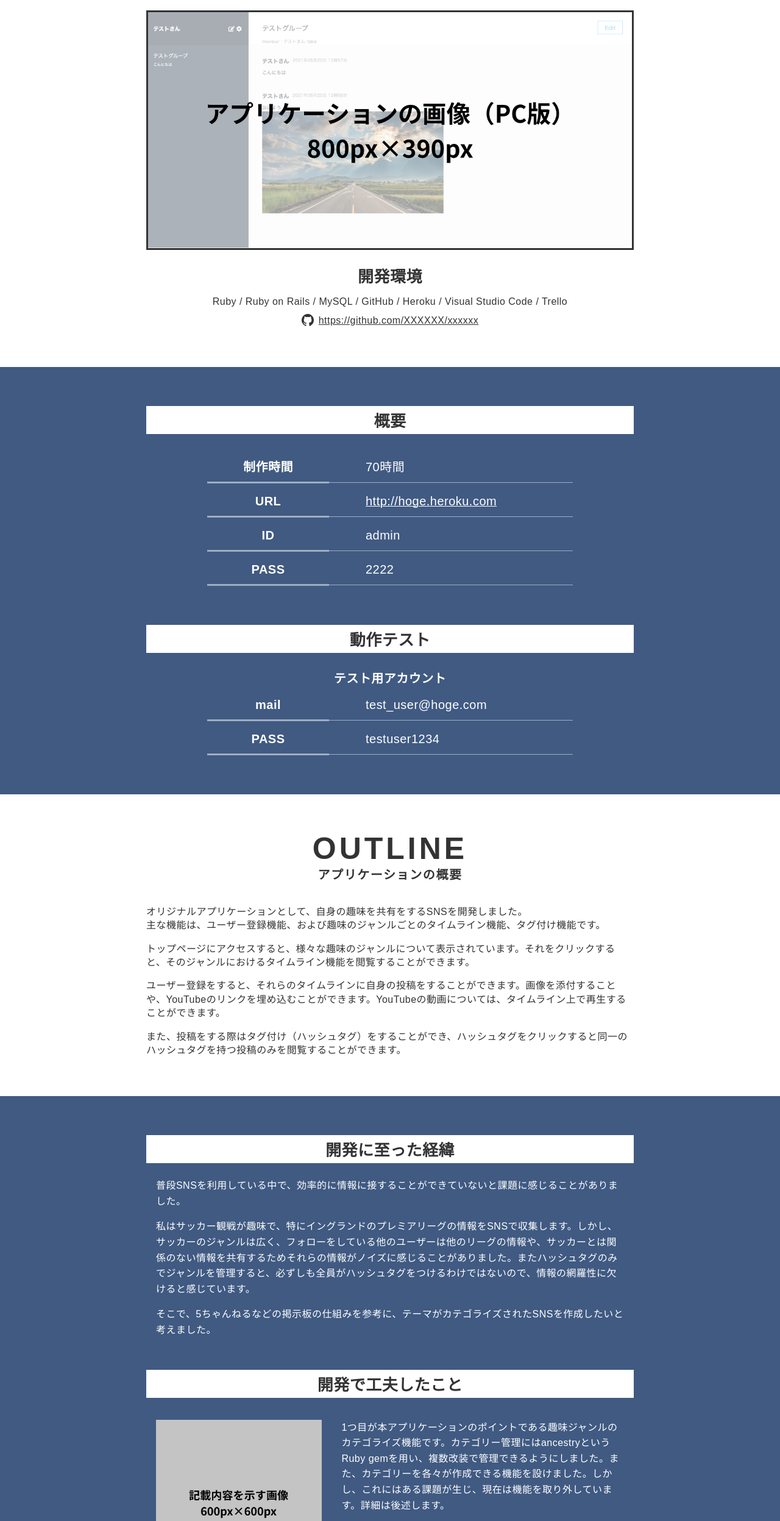
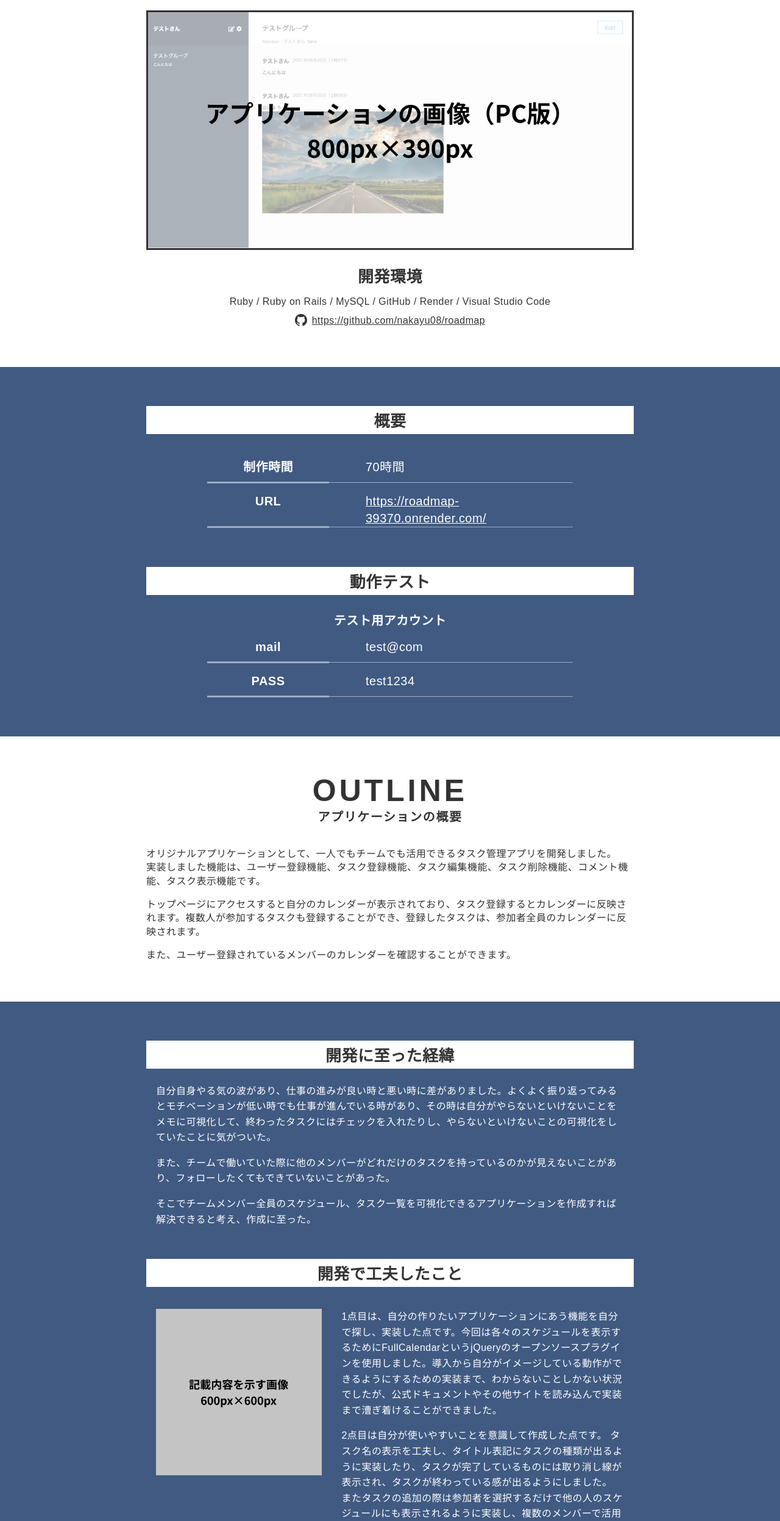
Before and after one commit to nakayu08/portfolio-site, a plain HTML site: page works/02.html in a window 1280 px wide. Shown: the part 198-2693 px from the top of the page at 61% size. Drawn offline with nearby package versions, Linux system fonts and the light colour scheme.

Commit message:
roadmapの記載追加

```diff
--- a/works/02.html
+++ b/works/02.html
@@ -3,7 +3,7 @@
   <head>
     <meta charset="utf-8">
     <!-- 記載番号：2 -->
-    <title>オリアプ（オリジナルアプリ）</title>
+    <title>roadmap（タスク管理アプリ）</title>
     <meta name="viewport" content="width=device-width, initial-scale=1.0">
     <link rel="stylesheet" href="../css/style.css" />
   </head>
@@ -13,7 +13,7 @@
           <h1>
             <a href="../">
               <!-- 記載番号：1 -->
-              <span class="header__logo-title">Tech Taro</span>
+              <span class="header__logo-title">Nakabo Yuki</span>
               <span class="header__logo-sub">Portfolio</span>
             </a>
           </h1>
@@ -33,7 +33,7 @@
       <section class="p-work-firstview">
         <div class="section-inner">
           <!-- 記載番号：2（記載番号2は5行目にもあるので気をつけてください） -->
-          <h2>HOBCHA（趣味共有SNS）</h2>
+          <h2>roadmap（タスク管理アプリ）</h2>
           <div class="p-work-firstview__pict obj-fit-img">
             <!-- images/02に配置した、オリジナルアプリの画像（PC版）のパスを記載する -->
             <img src="../images/work/02/pict-work02-firstview_pc.jpg" class="show-pc">
@@ -43,9 +43,9 @@
           <div class="p-work-firstview__text-area">
             <h3 class="p-work-firstview__text-titile">開発環境</h3>
             <!-- 記載番号：3 -->
-            <p class="p-work-firstview__text">Ruby / Ruby on Rails / MySQL / GitHub / Heroku / Visual Studio Code / Trello</p>
+            <p class="p-work-firstview__text">Ruby / Ruby on Rails / MySQL / GitHub / Render / Visual Studio Code </p>
             <!-- 記載番号：4 -->
-            <p class="p-work-firstview__text-link"><a href="__URL__" target="_blank">https://github.com/XXXXXX/xxxxxx</a></p>
+            <p class="p-work-firstview__text-link"><a href="https://github.com/nakayu08/roadmap" target="_blank">https://github.com/nakayu08/roadmap</a></p>
           </div>
         </div>
       </section>
@@ -63,17 +63,7 @@
                 <tr>
                   <th>URL</th>
                   <!-- 記載番号：6 -->
-                  <td><a href="__URL__" target="_blank">http://hoge.heroku.com</a></td>
-                </tr>
-                <tr>
-                  <th>ID</th>
-                  <!-- 記載番号：7 -->
-                  <td>admin</td>
-                </tr>
-                <tr>
-                  <th>PASS</th>
-                  <!-- 記載番号：8 -->
-                  <td>2222</td>
+                  <td><a href="https://roadmap-39370.onrender.com/" target="_blank">https://roadmap-39370.onrender.com/</a></td>
                 </tr>
               </table>
             </li>
@@ -84,12 +74,12 @@
                 <tr>
                   <th>mail</th>
                   <!-- 記載番号：9 -->
-                  <td>test_user@hoge.com</td>
+                  <td>test@com</td>
                 </tr>
                 <tr>
                   <th>PASS</th>
                   <!-- 記載番号：10 -->
-                  <td>testuser1234</td>
+                  <td>test1234</td>
                 </tr>
               </table>
             </li>
@@ -105,18 +95,15 @@
             <!-- 記載番号：11 -->
             <div class="p-work-outline__text">
               <p>
-                オリジナルアプリケーションとして、自身の趣味を共有をするSNSを開発しました。
+                オリジナルアプリケーションとして、一人でもチームでも活用できるタスク管理アプリを開発しました。
                 <br>
-                主な機能は、ユーザー登録機能、および趣味のジャンルごとのタイムライン機能、タグ付け機能です。
+                実装しました機能は、ユーザー登録機能、タスク登録機能、タスク編集機能、タスク削除機能、コメント機能、タスク表示機能です。
               </p>
               <p>
-                トップページにアクセスすると、様々な趣味のジャンルについて表示されています。それをクリックすると、そのジャンルにおけるタイムライン機能を閲覧することができます。
+                トップページにアクセスすると自分のカレンダーが表示されており、タスク登録するとカレンダーに反映されます。複数人が参加するタスクも登録することができ、登録したタスクは、参加者全員のカレンダーに反映されます。
               </p>
               <p>
-                ユーザー登録をすると、それらのタイムラインに自身の投稿をすることができます。画像を添付することや、YouTubeのリンクを埋め込むことができます。YouTubeの動画については、タイムライン上で再生することができます。
-              </p>
-              <p>
-                また、投稿をする際はタグ付け（ハッシュタグ）をすることができ、ハッシュタグをクリックすると同一のハッシュタグを持つ投稿のみを閲覧することができます。
+                また、ユーザー登録されているメンバーのカレンダーを確認することができます。
               </p>
             </div>
           </div>
@@ -130,13 +117,13 @@
               <!-- 記載番号：12 -->
               <div class="p-work-about__item-block">
                 <p>
-                  普段SNSを利用している中で、効率的に情報に接することができていないと課題に感じることがありました。
+                  自分自身やる気の波があり、仕事の進みが良い時と悪い時に差がありました。よくよく振り返ってみるとモチベーションが低い時でも仕事が進んでいる時があり、その時は自分がやらないといけないことをメモに可視化して、終わったタスクにはチェックを入れたりし、やらないといけないことの可視化をしていたことに気がついた。
                 </p>
                 <p>
-                  私はサッカー観戦が趣味で、特にイングランドのプレミアリーグの情報をSNSで収集します。しかし、サッカーのジャンルは広く、フォローをしている他のユーザーは他のリーグの情報や、サッカーとは関係のない情報を共有するためそれらの情報がノイズに感じることがありました。またハッシュタグのみでジャンルを管理すると、必ずしも全員がハッシュタグをつけるわけではないので、情報の網羅性に欠けると感じています。
+                  また、チームで働いていた際に他のメンバーがどれだけのタスクを持っているのかが見えないことがあり、フォローしたくてもできていないことがあった。
                 </p>
                 <p>
-                  そこで、5ちゃんねるなどの掲示板の仕組みを参考に、テーマがカテゴライズされたSNSを作成したいと考えました。
+                  そこでチームメンバー全員のスケジュール、タスク一覧を可視化できるアプリケーションを作成すれば解決できると考え、作成に至った。
                 </p>
               </div>
             </li>
@@ -150,13 +137,14 @@
                 <!-- 記載番号：13 -->
                 <div class="p-work-about__item-block-text">
                   <p>
-                    1つ目が本アプリケーションのポイントである趣味ジャンルのカテゴライズ機能です。カテゴリー管理にはancestryというRuby gemを用い、複数改装で管理できるようにしました。また、カテゴリーを各々が作成できる機能を設けました。しかし、これにはある課題が生じ、現在は機能を取り外しています。詳細は後述します。
+                    1点目は、自分の作りたいアプリケーションにあう機能を自分で探し、実装した点です。今回は各々のスケジュールを表示するためにFullCalendarというjQueryのオープンソースプラグインを使用しました。導入から自分がイメージしている動作ができるようにするための実装まで、わからないことしかない状況でしたが、公式ドキュメントやその他サイトを読み込んで実装まで漕ぎ着けることができました。
                   </p>
                   <p>
-                    2つ目がタイムラインのUIです。スマートフォンブラウザでの利用を考え、「スマホで見やすい」「スマホでタップしやすい」をテーマにマークアップを行い実装しました。
+                    2点目は自分が使いやすいことを意識して作成した点です。
+タスク名の表示を工夫し、タイトル表記にタスクの種類が出るように実装したり、タスクが完了しているものには取り消し線が表示され、タスクが終わっている感が出るようにしました。 またタスクの追加の際は参加者を選択するだけで他の人のスケジュールにも表示されるように実装し、複数のメンバーで活用しやすいようにしました。
                   </p>
                   <p>
-                    いずれも、知人20名ほどに実際に利用してもらい、ユーザーヒアリングを行いながら改善を行っています。
+                    3点目は、毎日少しずつでも実装を進めていった点です。 アプリケーションを０から作成する経験は初めてでエラーで2~3日止まってしまうこともありました。その時も公式ドキュメントを読み込んだり、同じようなエラーの解消例がWEBに上がっていないかを検索し、詰まった部分に関しての知識を得ることができました。このアプリ完成に向けて、毎日どうすれば完成するかを考えながら、進めていけたことは大きな経験になりました。
                   </p>
                 </div>
               </div>
@@ -171,15 +159,13 @@
                 <!-- 記載番号：14 -->
                 <div class="p-work-about__item-block-text">
                   <p>
-                    ActiveAdminなどを用いて、管理機能を設けたいと考えています。理由は2つあります。
+                    チームごとにカレンダーの表示制限をつけたり、チームの共通タスクなどを登録できる機能を設けたいと考えています。
                   </p>
                   <p>
-                    1つ目が、SNSというサービスの特性上、不適切な投稿を削除できるようにしておく必要があるためです。
+                    今は少人数で使う想定で作りましたが、より多くのメンバーで使うとなった場合に、チームごとのカレンダーや役職に応じたカレンダー表示制限などを追加する必要があると考えています。
                   </p>
                   <p>
-                    2つ目が、趣味ジャンルの修正追加を容易に行うためです。前述のとおり、ユーザーにカテゴリーを作成する機能を設けていましたが削除をしました。これは、ユーザーが好き勝手にカテゴリーを登録できてしまうと、重複の可能性があるためです。
-                    <br>
-                    そこで、ユーザーに要望フォーム形式で修正追加したいカテゴリーを投稿をしてもらい、運営側で追加する仕組みを考えています。その運用を実現するために管理機能が必要であると考えています。
+                    また、各々の各月の目標やそれぞれの目指すべき目標数値を登録できるようにすることでよりビジネスの場面でも活用できるアプリにしてきたいと思います。
                   </p>
                 </div>
               </div>
@@ -203,7 +189,7 @@
                   <!-- 記載番号：15 -->
                   <h3>FURIMA（フリマアプリ）</h3>
                   <!-- 記載番号：16 -->
-                  <p>Ruby / Ruby on Rails / MySQL / GitHub / Heroku / Visual Studio Code / Trello</p>
+                  <p>Ruby / Ruby on Rails / MySQL / GitHub / Aws / Visual Studio Code </p>
                 </div>
                 <div class="p-work-others__item-btn-block">
                   <a href="01.html" class="button">More</a>
@@ -216,9 +202,9 @@
                 </div>
                 <div class="p-work-others__item-text-block">
                   <!-- 記載番号：17 -->
-                  <h3>HOBCHA（趣味共有SNS）</h3>
+                  <h3>roadmap（タスク管理アプリ）</h3>
                   <!-- 記載番号：18 -->
-                  <p>Ruby / Ruby on Rails / MySQL / GitHub / Heroku / Visual Studio Code / Trello</p>
+                  <p>Ruby / Ruby on Rails / MySQL / GitHub / Render / Visual Studio Code </p>
                 </div>
                 <div class="p-work-others__item-btn-block">
                   <a href="02.html" class="button">More</a>
@@ -230,7 +216,7 @@
       </section>
     </main>
     <!-- 記載番号：1 -->
-    <footer id="footer" class="footer"><p>&copy; Taro Tech.</p></footer>
+    <footer id="footer" class="footer"><p>&copy; Nakabo Yuki.</p></footer>
     <script src="https://cdn.jsdelivr.net/npm/jquery@3/dist/jquery.min.js"></script>
     <script type="text/javascript" src="../js/ofi.min.js"></script>
     <script type="text/javascript" src="../js/script.js"></script>
```
